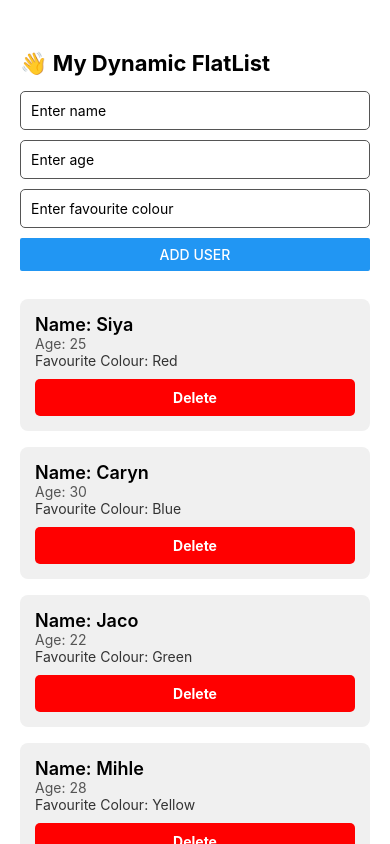
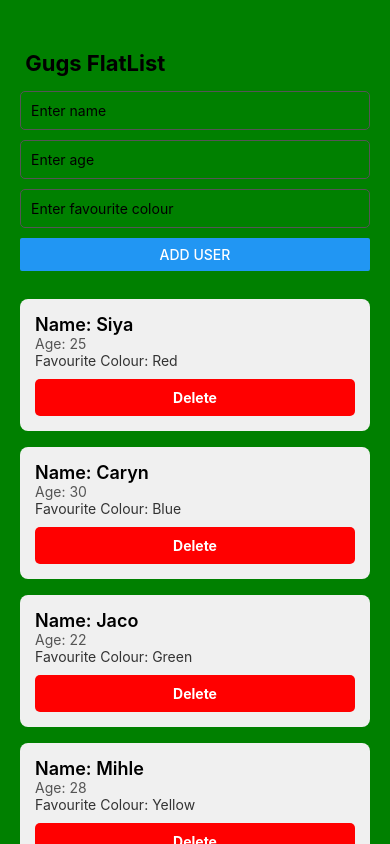
Before and after one commit to Gugulethu11/MyFlatListApp, a React Native app: screen / in a window 390 px wide. Built offline with nearby package versions, Linux system fonts and the light colour scheme.

Commit message:
added customizations to the app.

```diff
--- a/App.tsx
+++ b/App.tsx
@@ -35,7 +35,7 @@ export default function App() {
     { id: "2", name: "Caryn", age: 30, favouritecolour: "Blue" },
     { id: "3", name: "Jaco", age: 22, favouritecolour: "Green" },
     { id: "4", name: "Mihle", age: 28, favouritecolour: "Yellow" },
-    { id: "5", name: "Koosie", age: 12, favouritecolour: "Purple" },
+    { id: "5", name: "Koosie", age: 19, favouritecolour: "Purple" },
   ]);
 
   // State for input fields
@@ -64,7 +64,7 @@ export default function App() {
 
   return (
     <View style={styles.container}>
-      <Text style={styles.title}>👋 My Dynamic FlatList</Text>
+      <Text style={styles.title}> Gugs FlatList</Text>
 
       {/* Input fields */}
       <View style={styles.inputContainer}>
@@ -110,7 +110,7 @@ export default function App() {
 const styles = StyleSheet.create({
   container: {
     flex: 1,
-    backgroundColor: "#fff",
+    backgroundColor: "green",
     paddingTop: 50,
     paddingHorizontal: 20,
   },
```
